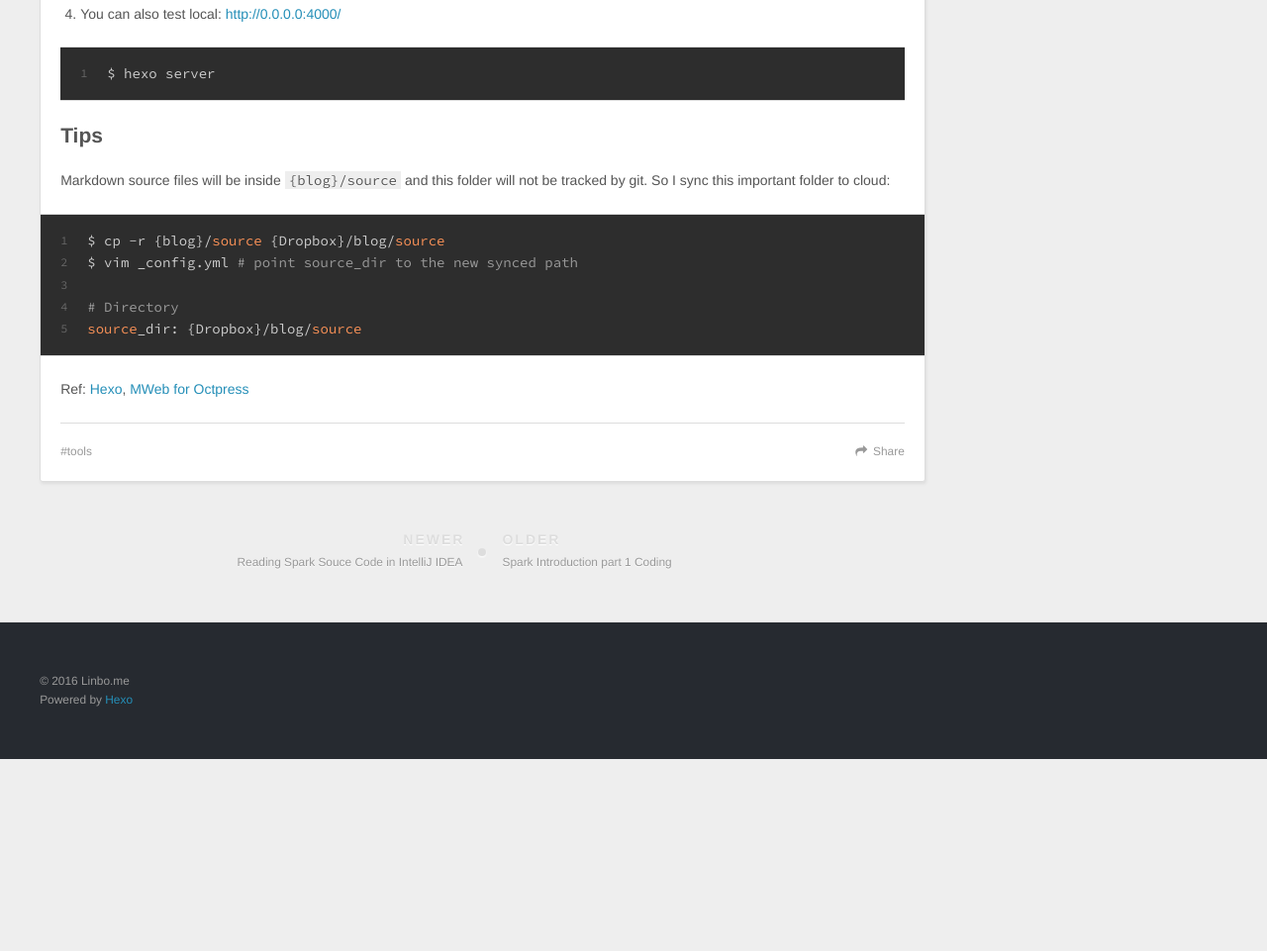
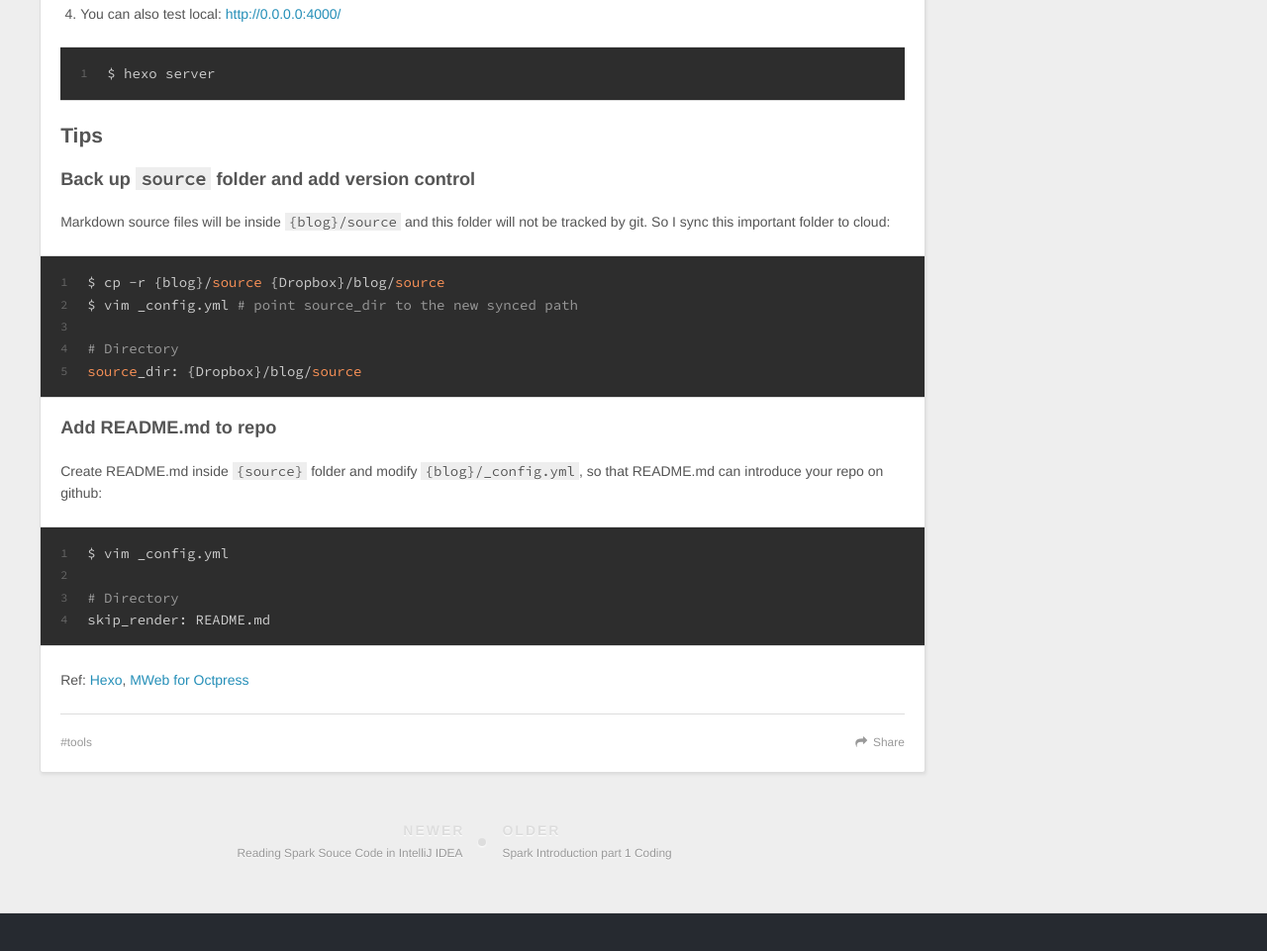
Before and after one commit to linbojin/linbojin.github.io, a plain HTML site: page 2016/01/09/Build-blog-by-Hexo-and-MWeb/index.html in a window 1280 px wide. Shown: the part 1642-2603 px from the top of the page at 99% size. Before the commit the page ends 2409 px from the top, so only its background shows below. Drawn offline with nearby package versions, Linux system fonts and the light colour scheme.

Commit message:
Site updated: 2016-01-10 11:07:04

```diff
--- a/2016/01/09/Build-blog-by-Hexo-and-MWeb/index.html
+++ b/2016/01/09/Build-blog-by-Hexo-and-MWeb/index.html
@@ -17,7 +17,7 @@
 Setup Github
 Create a new repository named username.github.io
 htt">
-<meta property="og:updated_time" content="2016-01-09T16:03:11.000Z">
+<meta property="og:updated_time" content="2016-01-10T03:06:54.000Z">
 <meta name="twitter:card" content="summary">
 <meta name="twitter:title" content="Build blog with Hexo and MWeb">
 <meta name="twitter:description" content="RequirementsGithub account: blog deployed by GitHub PagesHexo: blog framework to generate static blog filesMWeb: Markdown writing tool
@@ -111,7 +111,7 @@
 <li><a href="https://username.github.io" target="_blank" rel="external">https://username.github.io</a> will be your personal blog address</li>
 </ol>
 <h2 id="Setup_Hexo"><a href="#Setup_Hexo" class="headerlink" title="Setup Hexo"></a>Setup Hexo</h2><p>Make sure you have installed node.js and git.</p>
-  <figure class="highlight bash"><table><tr><td class="gutter"><pre><span class="line">1</span><br><span class="line">2</span><br><span class="line">3</span><br><span class="line">4</span><br></pre></td><td class="code"><pre><span class="line">$ npm install -g hexo-cli</span><br><span class="line">$ hexo init blog    </span><br><span class="line">$ <span class="built_in">cd</span> blog</span><br><span class="line">$ hexo new <span class="string">"my first blog"</span></span><br></pre></td></tr></table></figure>
+<figure class="highlight bash"><table><tr><td class="gutter"><pre><span class="line">1</span><br><span class="line">2</span><br><span class="line">3</span><br><span class="line">4</span><br></pre></td><td class="code"><pre><span class="line">$ npm install -g hexo-cli</span><br><span class="line">$ hexo init blog    </span><br><span class="line">$ <span class="built_in">cd</span> blog</span><br><span class="line">$ hexo new <span class="string">"my first blog"</span></span><br></pre></td></tr></table></figure>
 <h2 id="Setup_MWeb"><a href="#Setup_MWeb" class="headerlink" title="Setup MWeb"></a>Setup MWeb</h2><ol>
 <li>Install MWeb in App Store</li>
 <li>Lauch MWeb and go into <code>External Mode</code> (Command + E)</li>
@@ -132,8 +132,10 @@
  <figure class="highlight bash"><table><tr><td class="gutter"><pre><span class="line">1</span><br></pre></td><td class="code"><pre><span class="line">$ hexo server</span><br></pre></td></tr></table></figure>
 </li>
 </ol>
-<h2 id="Tips"><a href="#Tips" class="headerlink" title="Tips"></a>Tips</h2><p>Markdown source files will be inside <code>{blog}/source</code> and this folder will not be tracked by git. So I sync this important folder to cloud:</p>
+<h2 id="Tips"><a href="#Tips" class="headerlink" title="Tips"></a>Tips</h2><h3 id="Back_up_source_folder_and_add_version_control"><a href="#Back_up_source_folder_and_add_version_control" class="headerlink" title="Back up source folder and add version control"></a>Back up <code>source</code> folder and add <strong>version control</strong></h3><p>Markdown source files will be inside <code>{blog}/source</code> and this folder will not be tracked by git. So I sync this important folder to cloud:</p>
 <figure class="highlight bash"><table><tr><td class="gutter"><pre><span class="line">1</span><br><span class="line">2</span><br><span class="line">3</span><br><span class="line">4</span><br><span class="line">5</span><br></pre></td><td class="code"><pre><span class="line">$ cp -r &#123;blog&#125;/<span class="built_in">source</span> &#123;Dropbox&#125;/blog/<span class="built_in">source</span></span><br><span class="line">$ vim _config.yml <span class="comment"># point source_dir to the new synced path  </span></span><br><span class="line">	</span><br><span class="line"><span class="comment"># Directory</span></span><br><span class="line"><span class="built_in">source</span>_dir: &#123;Dropbox&#125;/blog/<span class="built_in">source</span></span><br></pre></td></tr></table></figure>
+<h3 id="Add_README-md_to_repo"><a href="#Add_README-md_to_repo" class="headerlink" title="Add README.md to repo"></a>Add README.md to repo</h3><p>Create README.md inside <code>{source}</code> folder and modify <code>{blog}/_config.yml</code>, so that README.md can introduce your repo on github:</p>
+<figure class="highlight bash"><table><tr><td class="gutter"><pre><span class="line">1</span><br><span class="line">2</span><br><span class="line">3</span><br><span class="line">4</span><br></pre></td><td class="code"><pre><span class="line">$ vim _config.yml</span><br><span class="line">	</span><br><span class="line"><span class="comment"># Directory</span></span><br><span class="line">skip_render: README.md</span><br></pre></td></tr></table></figure>
 <p>Ref: <a href="https://hexo.io/docs/index.html" target="_blank" rel="external">Hexo</a>, <a href="http://zh.mweb.im/mweb-1.4-add-floder-octpress-support.html" target="_blank" rel="external">MWeb for Octpress</a> </p>
 
 
```
Also changed, not shown: index.html (+4 -2 lines), README.md.
